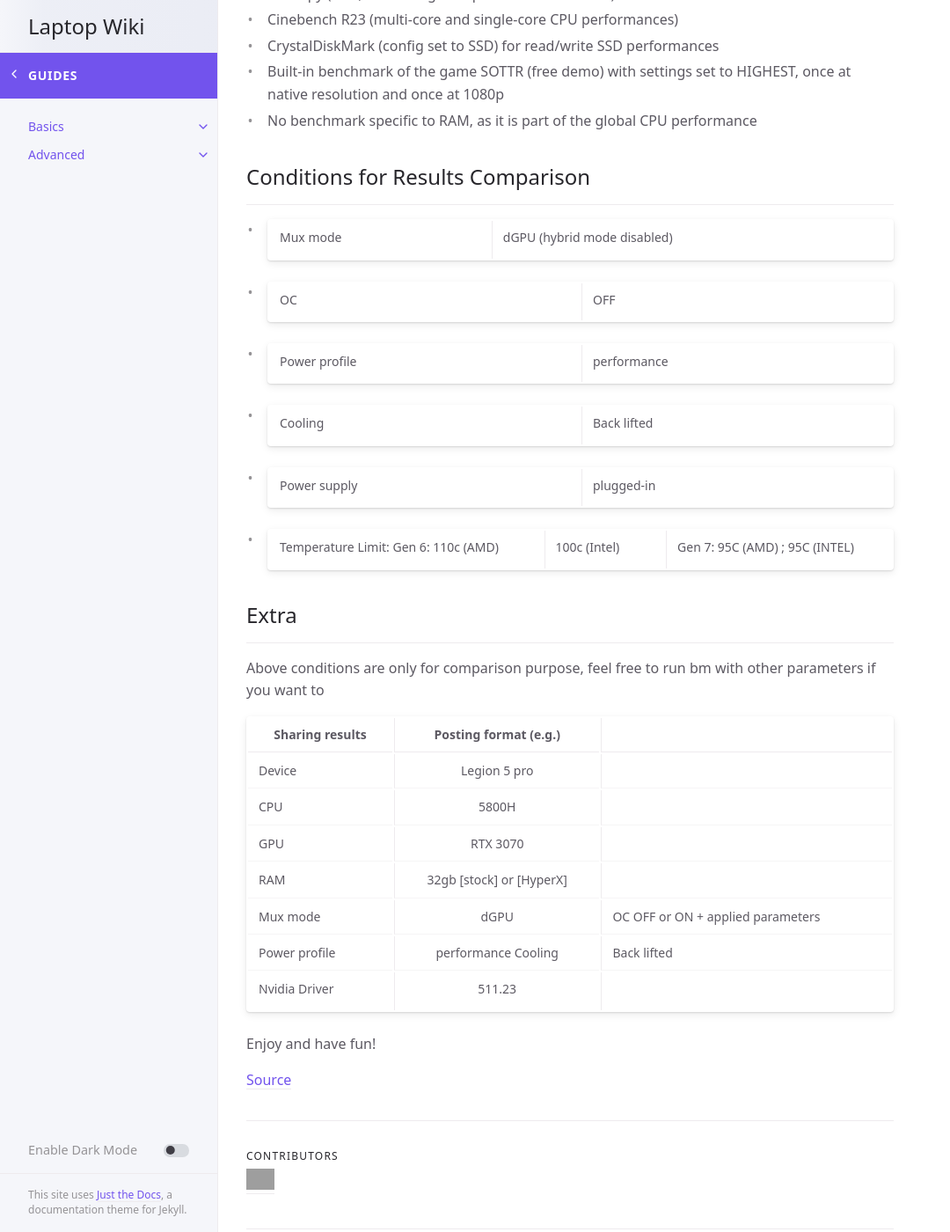
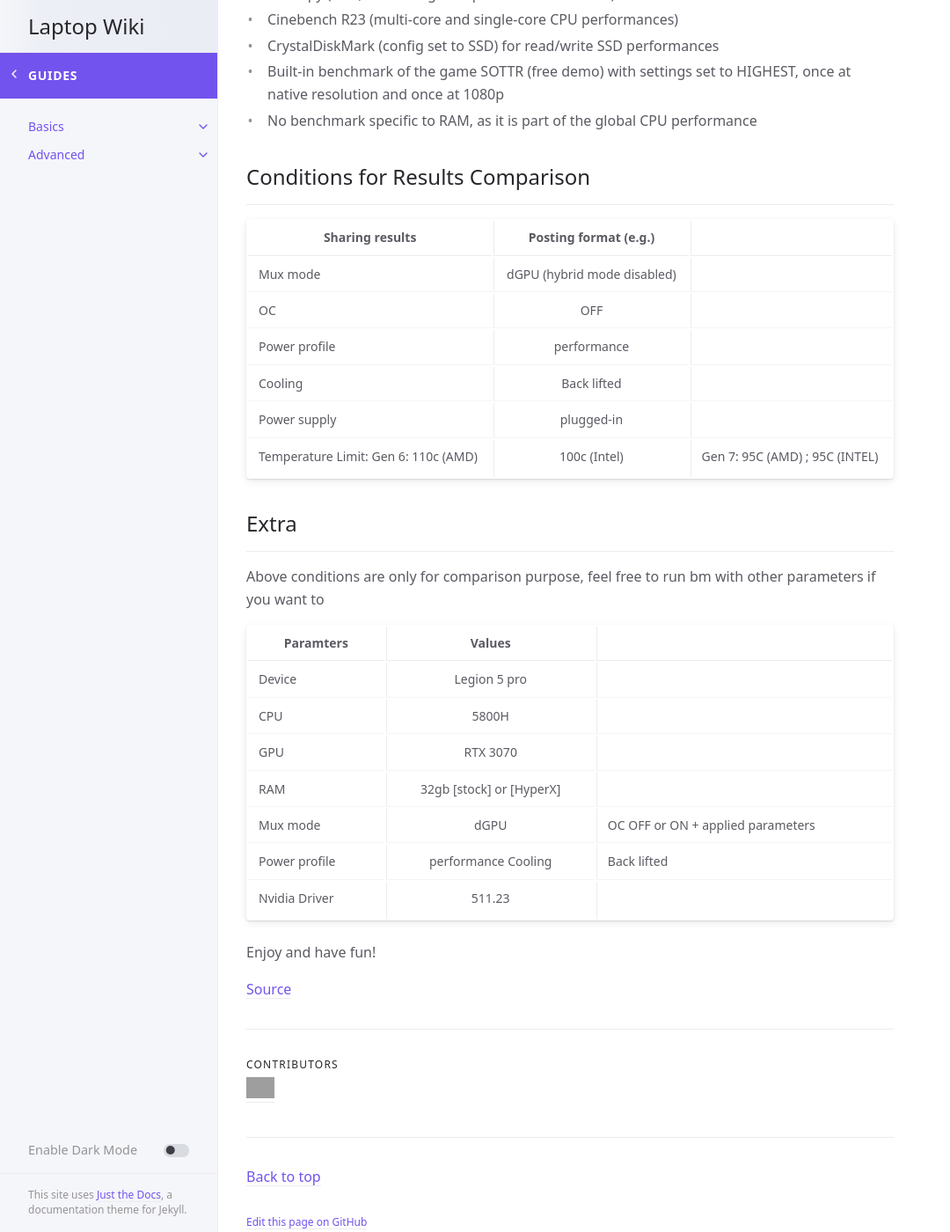
Before and after one commit to laptopwiki/laptopwiki.github.io, a Jekyll site: the page built from _guides/basics/laptop-new.md, in a window 1280 px wide and 1400 px high, scrolled down 1326 px. Shown: the whole window at 88% size, without its empty margins (0-1080 px from the left). Built offline with Jekyll 4.4.1, drawn with Linux system fonts in a browser that asks for light colours; cached includes are drawn as plain includes; part of the change alters nothing that is shown; grey boxes are pictures that could not be loaded.

Commit message:
Update laptop-new.md

```diff
--- a/_guides/basics/laptop-new.md
+++ b/_guides/basics/laptop-new.md
@@ -49,12 +49,14 @@ contributors: ['averyspeedybird, kirakenchin']
 ## Conditions for Results Comparison
 
 
--  Mux mode | dGPU (hybrid mode disabled)
--  OC | OFF
--  Power profile | performance
--  Cooling | Back lifted
--  Power supply | plugged-in
--  Temperature Limit: Gen 6: 110c (AMD) | 100c (Intel) | Gen 7: 95C (AMD) ; 95C (INTEL)
+|  Sharing results | Posting format (e.g.) |
+| ------------- |:-------------:|
+| Mux mode | dGPU (hybrid mode disabled) |
+| OC | OFF |
+| Power profile | performance |
+| Cooling | Back lifted |
+| Power supply | plugged-in |
+| Temperature Limit: Gen 6: 110c (AMD) | 100c (Intel) | Gen 7: 95C (AMD) ; 95C (INTEL) |
 
 ## Extra
 
@@ -62,7 +64,7 @@ contributors: ['averyspeedybird, kirakenchin']
 Above conditions are only for comparison purpose, feel free to run bm with other parameters if you want to
 
 
-|  Sharing results | Posting format (e.g.) |
+|  Paramters | Values |
 | ------------- |:-------------:|
 | Device | Legion 5 pro |
 | CPU | 5800H |
```
